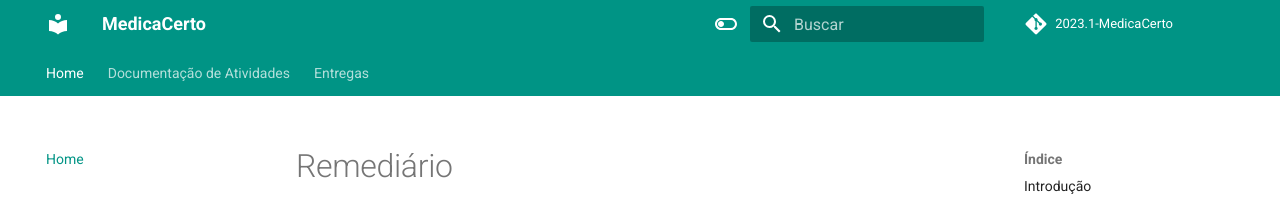
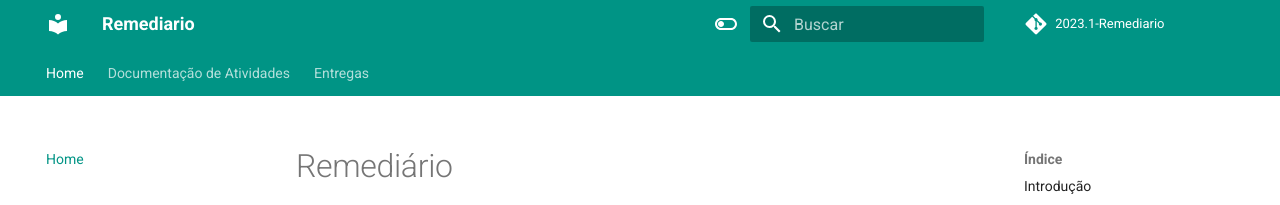
Before and after one commit to mdsreq-fga-unb/2023.1-Remediario, an MkDocs documentation site: the page built from docs/index.md, in a window 1280 px wide. Shown: the top 205 px of the page. Built offline with MkDocs 1.6.1 and Material for MkDocs 9.7.7, drawn with Linux system fonts in a browser that asks for light colours; comment, search, counter and statistics services are not loaded.

Commit message:
editing names of project

```diff
--- a/mkdocs.yml
+++ b/mkdocs.yml
@@ -1,7 +1,7 @@
-site_name: MedicaCerto
+site_name: Remediario
 
-repo_name: "2023.1-MedicaCerto"
-repo_url: "https://github.com/mdsreq-fga-unb/2023.1-MedicaCerto"
+repo_name: "2023.1-Remediario"
+repo_url: "https://github.com/mdsreq-fga-unb/2023.1-Remediario"
 
 theme:
   name: material
@@ -42,7 +42,7 @@ nav:
           - Visão Geral do Produto: "entregas/unidade1/VisaoProdutoProjeto.md"
       - Unidade 2:
           - Backlog do Produto: "entregas/unidade2/Backlog.md"
-          - Mural do projeto : "entregas/unidade2/Mural.md"
+          - Mural do projeto: "entregas/unidade2/Mural.md"
 
 extra:
   social:
```
